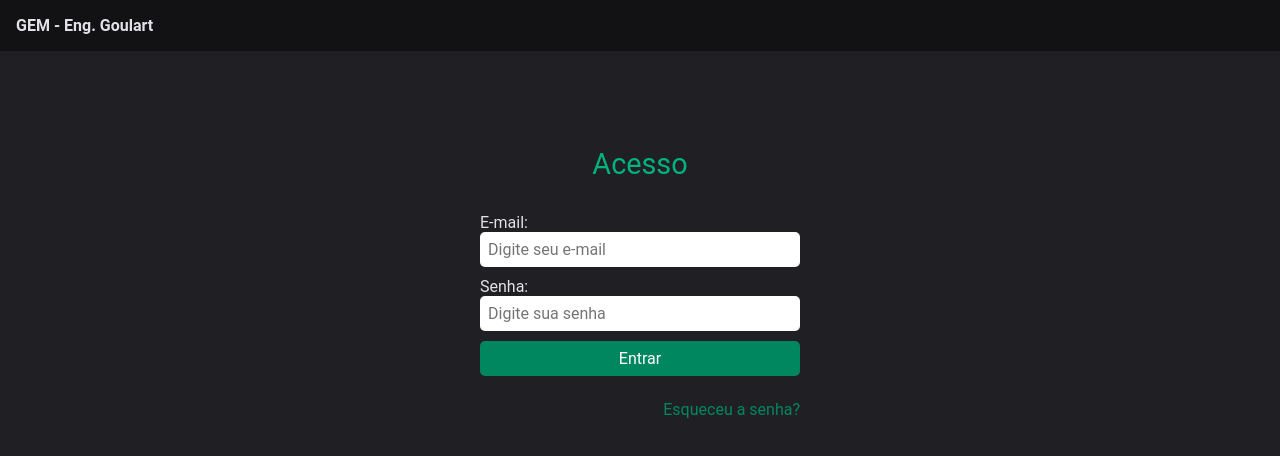
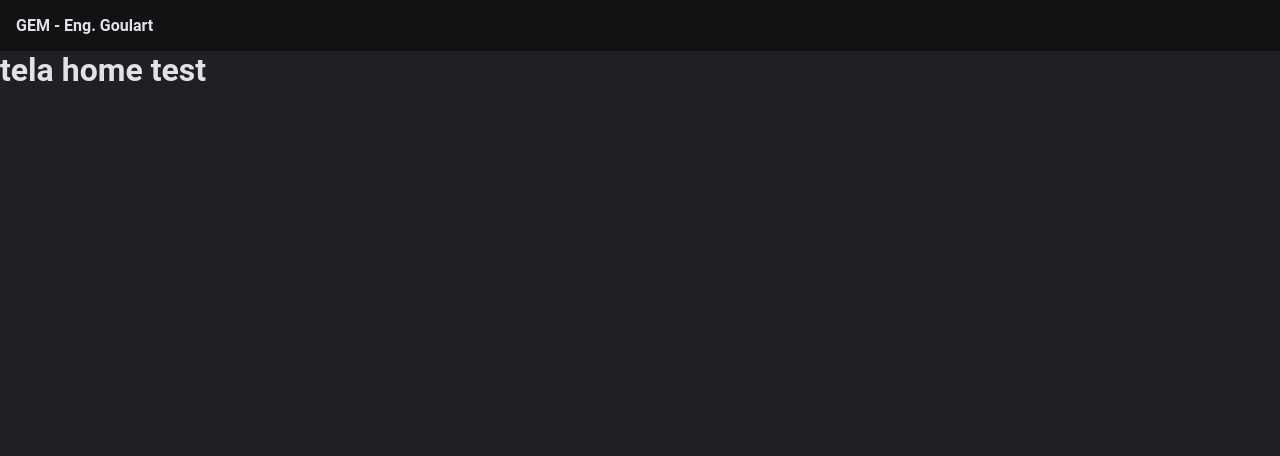
Before and after one commit to samuel2na/gem-web, a React (Vite) app: page /Home in a window 1280 px wide. Shown: the top 456 px of the page. Built offline with nearby package versions, Linux system fonts and the light colour scheme.

Commit message:
alter page home

```diff
--- a/package.json
+++ b/package.json
@@ -12,6 +12,7 @@
   "dependencies": {
     "react": "^18.2.0",
     "react-dom": "^18.2.0",
+    "react-router-dom": "^6.21.0",
     "styled-components": "^6.1.1"
   },
   "devDependencies": {
--- a/src/App.tsx
+++ b/src/App.tsx
@@ -1,8 +1,9 @@
 import { ThemeProvider } from "styled-components";
 import { GlobalStyle } from "./styles/global";
 import { defaultTheme } from "./styles/themes/default";
-import { Login } from "./pages/login";
+//import { Login } from "./pages/login";
 import { Header } from "./components/Header";
+import { Home } from "./pages/Home";
 
 export function App() {
   return (
@@ -10,7 +11,8 @@ export function App() {
       <GlobalStyle />
 
       <Header visible={false} />
-      <Login />
+      {/* <Login /> */}
+      <Home />
     </ThemeProvider>
   );
 }
--- /dev/null
+++ b/src/pages/Home/index.tsx
@@ -0,0 +1,8 @@
+
+export function Home() {
+  return (
+    <>
+      <h1>tela home test</h1>
+    </>
+  );
+}
--- a/src/pages/login.tsx
+++ b/src/pages/Login/login.tsx
@@ -1,12 +1,20 @@
+// import { Link, useHistory } from "react-router-dom";
 import { Container, Form } from "./styles";
 // import notasImg from "../assets/notas_musicais.png";
 
 export function Login() {
+  // const history = useHistory();
+
+  function handleLogin(){
+    //e.preventDefault();
+    // history.push("/Home");
+  }
+
   return (
     <>
       <Container>
         {/* <img src={notasImg} alt="Moda" /> */}
-        <Form action="">
+        <Form>
           <span id="acesso">Acesso</span>
 
           <label htmlFor="">E-mail: </label>
@@ -14,7 +22,7 @@ export function Login() {
 
           <label htmlFor="">Senha: </label>
           <input type="password" placeholder="Digite sua senha"></input>
-          <button>Entrar</button>
+          <button onClick={handleLogin}>Entrar</button>
 
           <span id="esqueceuSenha">Esqueceu a senha?</span>
         </Form>
```
Also changed, not shown: src/routes.tsx (added, +23 -0 lines), src/pages/Login/styles.ts (renamed from src/pages/styles.ts), 1 other file (tests, documents, lock files or other folders).
